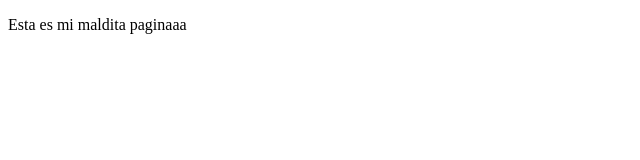
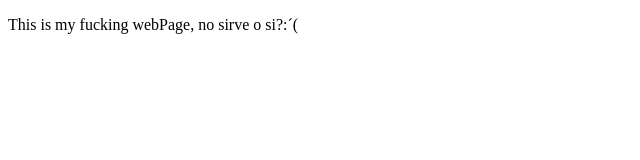
Before and after one commit to JuanDiaz721/ProjectCursoPreWork, a plain HTML site: page index.html in a window 1280 px wide. Shown: the whole page, without its empty margins (0-640 px from the left). Drawn offline with Linux system fonts and the light colour scheme.

Commit message:
Cambios1

```diff
--- a/index.html
+++ b/index.html
@@ -7,6 +7,6 @@
     <title>HolaMunndo</title>
 </head>
 <body>
-    <p>Esta es mi maldita paginaaa</p>
+    <p>This is my fucking webPage, no sirve o si?:´(</p>
 </body>
 </html>
```
